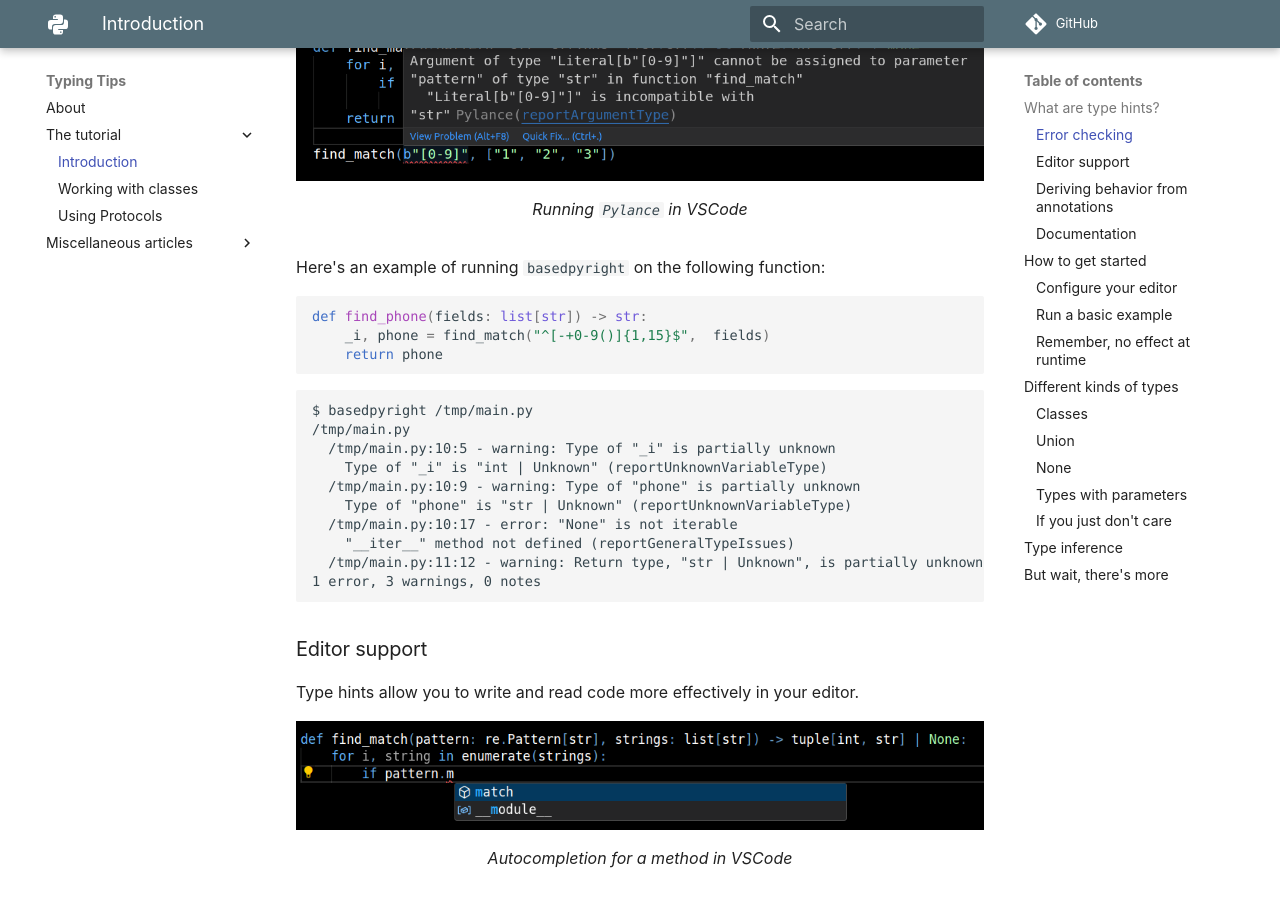
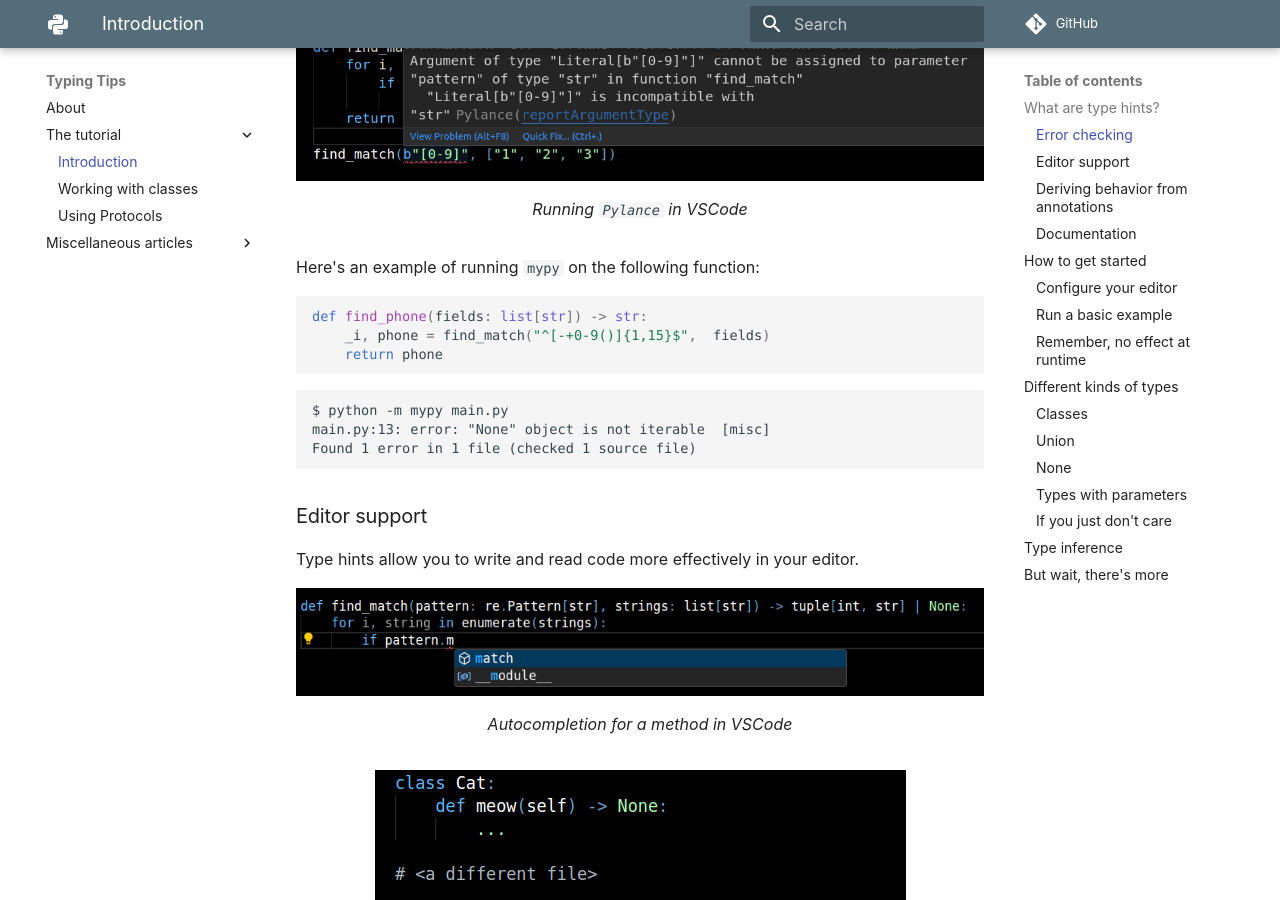
Before and after one commit to decorator-factory/typing-tips, an MkDocs documentation site: the page built from docs/tutorial/0-start-here/index.md, in a window 1280 px wide and 900 px high, scrolled down 1172 px. Built offline with MkDocs 1.6.1 and Material for MkDocs 9.7.7, drawn with Linux system fonts in a browser that asks for light colours; emoji names are drawn with the system emoji font; plug-ins that fetch from the network failed and are left out; comment, search, counter and statistics services are not loaded.

Commit message:
mypy is actually the coolest thing ever

````diff
--- a/docs/tutorial/0-start-here/index.md
+++ b/docs/tutorial/0-start-here/index.md
@@ -52,7 +52,7 @@ _without running the code_:
     <figcaption>Running `Pylance` in VSCode</figcaption>
 </figure>
 
-Here's an example of running `basedpyright` on the following function:
+Here's an example of running `mypy` on the following function:
 ```py
 def find_phone(fields: list[str]) -> str:
     _i, phone = find_match("^[-+0-9()]{1,15}$",  fields)
@@ -60,16 +60,9 @@ def find_phone(fields: list[str]) -> str:
 ```
 
 ```
-$ basedpyright /tmp/main.py
-/tmp/main.py
-  /tmp/main.py:10:5 - warning: Type of "_i" is partially unknown
-    Type of "_i" is "int | Unknown" (reportUnknownVariableType)
-  /tmp/main.py:10:9 - warning: Type of "phone" is partially unknown
-    Type of "phone" is "str | Unknown" (reportUnknownVariableType)
-  /tmp/main.py:10:17 - error: "None" is not iterable
-    "__iter__" method not defined (reportGeneralTypeIssues)
-  /tmp/main.py:11:12 - warning: Return type, "str | Unknown", is partially unknown (reportUnknownVariableType)
-1 error, 3 warnings, 0 notes
+$ python -m mypy main.py
+main.py:13: error: "None" object is not iterable  [misc]
+Found 1 error in 1 file (checked 1 source file)
 ```
 
 
@@ -200,6 +193,8 @@ machine-checked documentation even from hardened comment haters.
 
     For the purposes of this tutorial, I recommend `basedpyright` because it is stable and provides a good editor
     experience.
+    But if you prefer Python tooling that's made in Python or have other objections, feel free to use
+    `mypy` &mdash; it shouldn't interfere with this tutorial.
 
 
 !!! note "I don't want to install anything"
````
